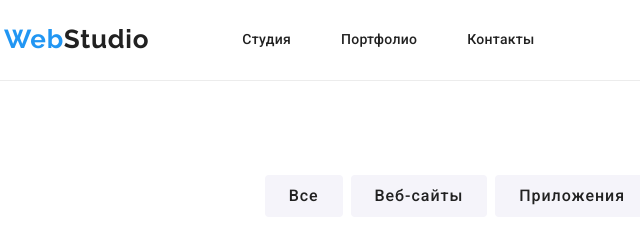
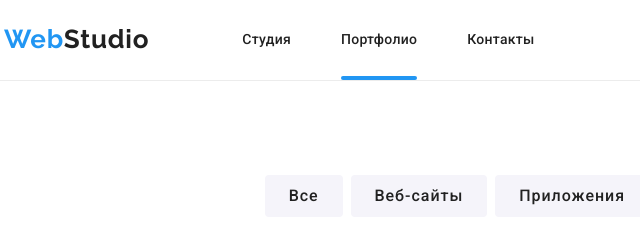
Before and after one commit to Kl0filinj/goit-markup-hw-05, a plain HTML site: page portfolio.html in a window 1280 px wide. Shown: the top 240 px of the page, 51-691 px from the left. Drawn offline with nearby package versions, Linux system fonts and the light colour scheme.

Commit message:
Подчёркивание Current-page хедера

```diff
--- a/css/styles.css
+++ b/css/styles.css
@@ -133,6 +133,8 @@ img {
 }
 
 .nav-link {
+    position: relative;
+
     color: var(--headline-color);
 
     display: inline-block;
@@ -158,6 +160,25 @@ img {
 .info:hover,
 .info:focus {
     color: var(--accent-color);
+}
+
+.nav-link::after {
+    content: '';
+
+    position: absolute;
+    bottom: 0;
+    left: 0;
+
+    width: 100%;
+    height: 4px;
+    border-radius: 2px;
+
+    opacity: 0;
+    background-color: var(--accent-color);
+}
+
+.nav-link.current-page::after {
+    opacity: 1;
 }
 
 .auth-link {
```
